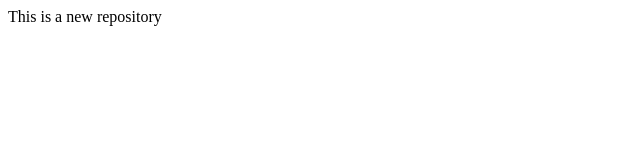
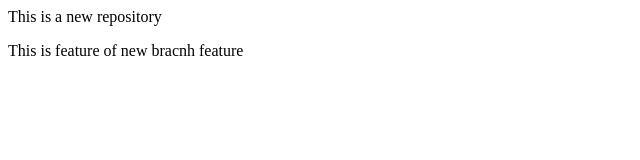
Before and after one commit to shaundabre/localrepo, a plain HTML site: page index.html in a window 1280 px wide. Shown: the whole page, without its empty margins (0-640 px from the left). Drawn offline with Linux system fonts and the light colour scheme.

Commit message:
new branch

```diff
--- a/index.html
+++ b/index.html
@@ -1 +1,4 @@
 <p>This is a new repository</p>
+<p>
+    This is feature of new bracnh feature
+</p>
```
